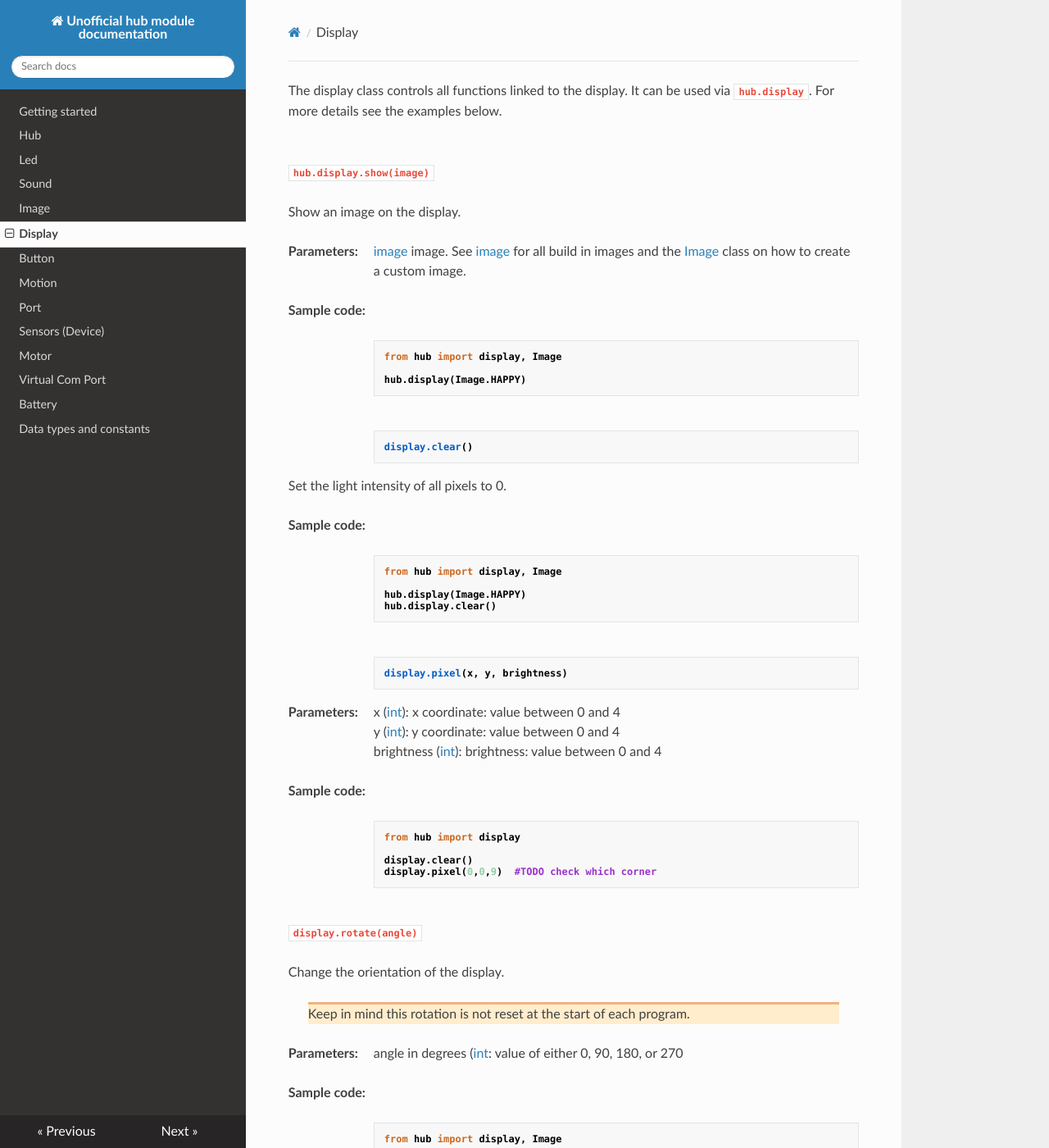
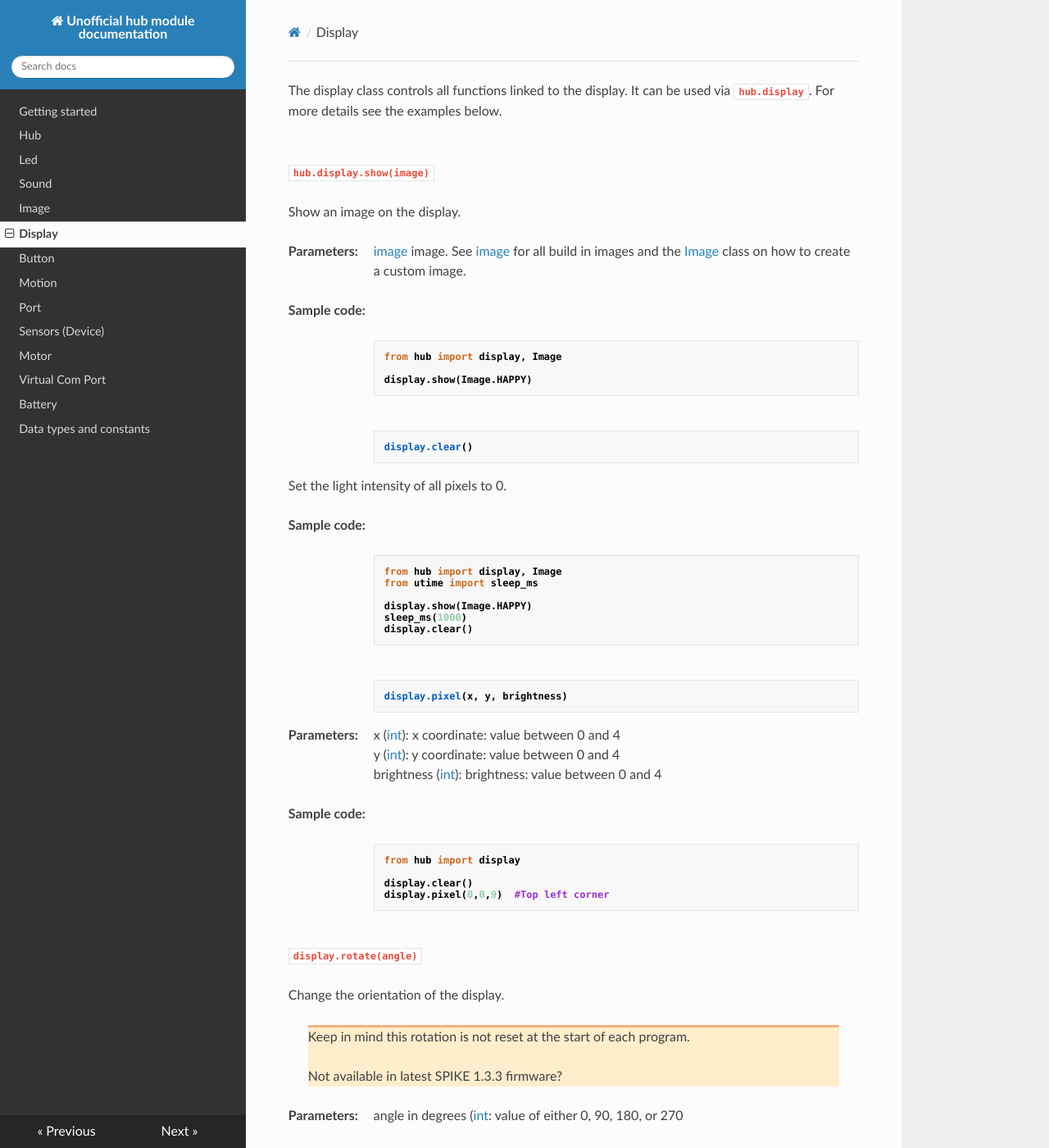
Before and after one commit to NStrijbosch/hub-module-notes, an MkDocs documentation site: the page built from docs/display.md, in a window 1280 px wide and 1400 px high. Shown: the whole window at 82% size. Built offline with MkDocs 1.6.1, drawn with Linux system fonts in a browser that asks for light colours; nearby versions of some CDN libraries; some of the changed text lies outside the part shown.

Commit message:
tested display

````diff
--- a/docs/display.md
+++ b/docs/display.md
@@ -17,7 +17,7 @@ __Sample code:__
 ``` python
 from hub import display, Image
 
-hub.display(Image.HAPPY)
+display.show(Image.HAPPY)
 ```
 
 ## clear()
@@ -32,9 +32,11 @@ __Sample code:__
 
 ``` python
 from hub import display, Image
+from utime import sleep_ms
 
-hub.display(Image.HAPPY)
-hub.display.clear()
+display.show(Image.HAPPY)
+sleep_ms(1000)
+display.clear()
 ```
 
 ## pixel()
@@ -55,7 +57,7 @@ __Sample code:__
 from hub import display
 
 display.clear()
-display.pixel(0,0,9)  #TODO check which corner
+display.pixel(0,0,9)  #Top left corner
 ```
 
 ## rotate()
@@ -65,6 +67,8 @@ display.pixel(0,0,9)  #TODO check which corner
 Change the orientation of the display.
 
 > Keep in mind this rotation is not reset at the start of each program.
+
+> Not available in latest SPIKE 1.3.3 firmware?
 
 __Parameters:__
 
@@ -101,9 +105,9 @@ __Parameters:__
 __Sample code:__
 
 ``` python
-from hub import display
+from hub import display, Image
 
-display.show(hub.Image.HAPPY)
+display.show(Image.HAPPY)
 
 display.align(4)
 ```
````
